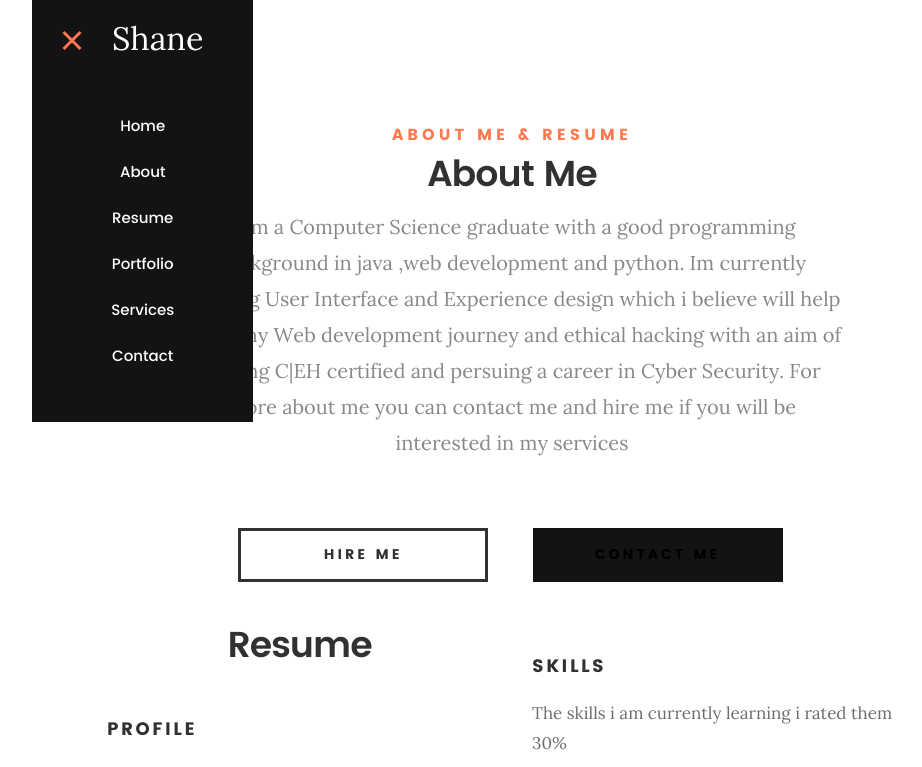
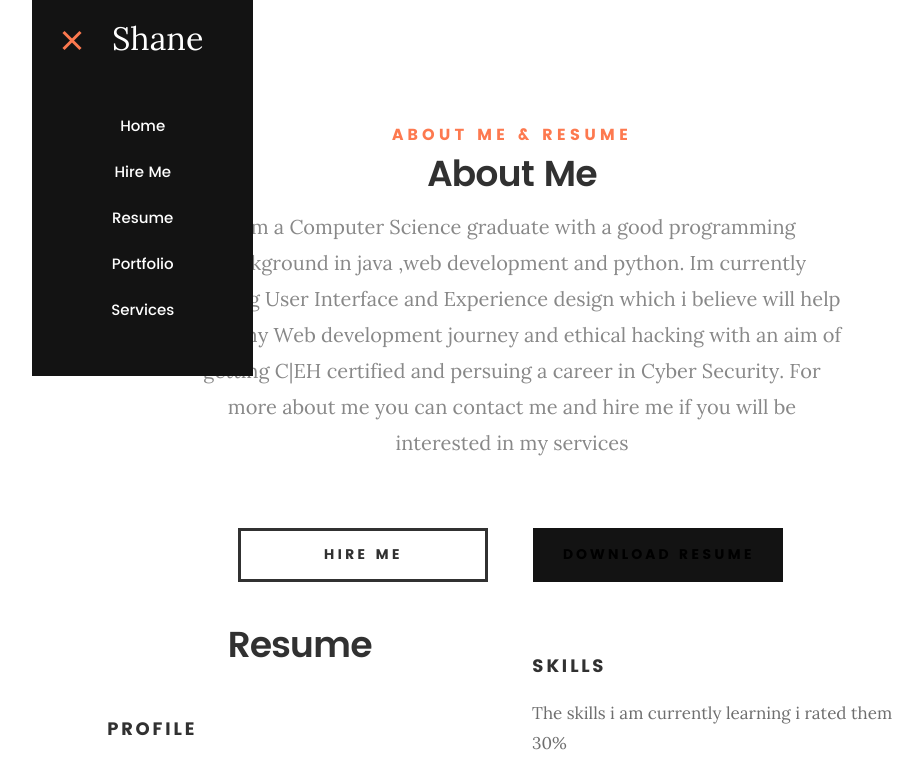
Before and after one commit to Real-Shane/All-old-websites-projects-in-one-rep, a plain HTML site: page resume.html in a window 1280 px wide. Both pictures are taken after a click on the link "Menu". Shown: the top 767 px of the page, without its empty margins (128-1050 px from the left). Drawn offline with Linux system fonts and the light colour scheme.

Commit message:
Update resume.html

```diff
--- a/resume.html
+++ b/resume.html
@@ -48,11 +48,10 @@
                 <nav id="main-nav-wrap">
                     <ul class="main-navigation">
                         <li><a  href="index.html" title="">Home</a></li>
-                        <li><a  href="resume.html" title="">About</a></li>
+                        <li><a href="https://linktr.ee/thendoshane" title="">Hire Me</a></li>
                         <li class="current"><a href="resume.html" title="">Resume</a></li>
-                        <li><a href="coming.html" title="">Portfolio</a></li>
-                        <li ><a href="coming.html" title="">Services</a></li>
-                        <li><a href="coming.html" title="">Contact</a></li>
+                        <li><a href="portfolio.html" title="">Portfolio</a></li>
+                        <li ><a href="services.html" title="">Services</a></li>
 
                     </ul>
                 </nav>
@@ -79,8 +78,8 @@
         </div>
         <div class="row button-section">
             <div class="col-twelve">
-                <a href="contactS.html" title="Hire Me" class="button stroke ">Hire Me</a>
-                <a href="#" title="Download CV" class="button button-primary">Contact Me</a>
+                <a href="https://linktr.ee/thendoshane" title="Hire Me" class="button stroke ">Hire Me</a>
+                <a href="https://drive.google.com/file/d/1i2o67oC7QkbFTbKQ6dLaEhUi2BmTbso6/view?usp=sharing" title="download" class="button button-primary">Download Resume</a>
             </div>
         </div>
         <br/>
@@ -267,8 +266,8 @@
         </div> <!-- /resume-timeline -->
         <div class="row button-section">
             <div class="col-twelve">
-                <a href="contactS.html" title="Hire Me" class="button stroke">Hire Me</a>
-                <a href="#" title="Download CV" class="button button-primary">Download Resume</a>
+                <a href="https://linktr.ee/thendoshane" title="Hire Me" class="button stroke ">Hire Me</a>
+                <a href="https://drive.google.com/file/d/1i2o67oC7QkbFTbKQ6dLaEhUi2BmTbso6/view?usp=sharing" title="download" class="button button-primary">Download Resume</a>
             </div>
         </div>
     </section> <!-- /features -->
```
